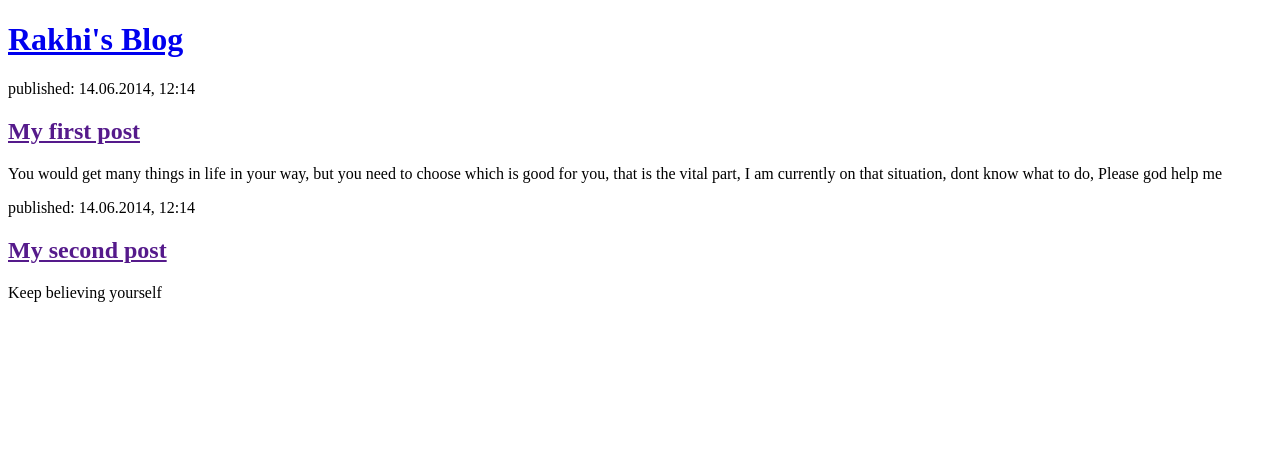
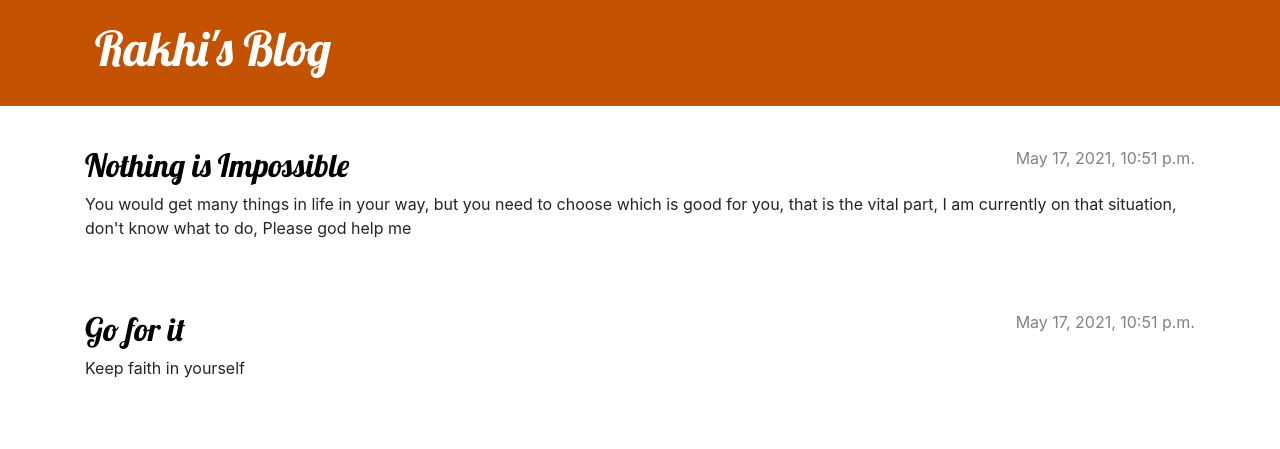
Before and after one commit to ERakhi/My-First-Blog, a Django app: page / in a window 1280 px wide. Shown: the top 449 px of the page. Run offline with Django 3.2, Linux system fonts and the light colour scheme; data comes from the database, SQL or seed files in the repository; both versions use the stored data as it was after the commit.

Commit message:
Added view and template for detailed blog post as well as CSS for the site.

```diff
--- /dev/null
+++ b/blog/static/css/blog.css
@@ -0,0 +1,70 @@
+.page-header {
+    background-color: #C25100;
+    margin-top: 0;
+    margin-bottom: 40px;
+    padding: 20px 20px 20px 40px;
+}
+
+.page-header h1,
+.page-header h1 a,
+.page-header h1 a:visited,
+.page-header h1 a:active {
+    color: #ffffff;
+    font-size: 36pt;
+    text-decoration: none;
+}
+
+h1,
+h2,
+h3,
+h4 {
+    font-family: 'Lobster', cursive;
+}
+
+.date {
+    color: #828282;
+}
+
+.save {
+    float: right;
+}
+
+.post-form textarea,
+.post-form input {
+    width: 100%;
+}
+
+.top-menu,
+.top-menu:hover,
+.top-menu:visited {
+    color: #ffffff;
+    float: right;
+    font-size: 26pt;
+    margin-right: 20px;
+}
+
+.post {
+    margin-bottom: 70px;
+}
+
+.post h2 a,
+.post h2 a:visited {
+    color: #000000;
+}
+
+.post>.date,
+.post>.actions {
+    float: right;
+}
+
+.btn-default,
+.btn-default:visited {
+    color: #C25100;
+    background: none;
+    border-color: #C25100;
+}
+
+.btn-default:hover {
+    color: #FFFFFF;
+    background-color: #C25100;
+}
--- /dev/null
+++ b/blog/templates/blog/base.html
@@ -0,0 +1,26 @@
+{% load static %}
+
+<!DOCTYPE html>
+<html>
+    <head>
+        <title>Rakhi's blog</title>
+        <link rel="stylesheet" href="https://cdn.jsdelivr.net/npm/bootstrap@4.5.3/dist/css/bootstrap.min.css" integrity="sha384-TX8t27EcRE3e/ihU7zmQxVncDAy5uIKz4rEkgIXeMed4M0jlfIDPvg6uqKI2xXr2" crossorigin="anonymous">
+        <link href='//fonts.googleapis.com/css?family=Lobster&subset=latin,latin-ext' rel='stylesheet' type='text/css'>
+        <link rel="stylesheet" href="{% static 'css/blog.css' %}">
+    </head>
+    <body>
+        <header class="page-header">
+        <div class="container">
+            <h1><a href="/">Rakhi's Blog</a></h1>
+        </div>
+        </header>
+        <main class="container">
+            <div class="row">
+                <div class="col">
+                {% block content %}
+                {% endblock %}
+                </div>
+            </div>
+        </main>
+    </body>
+</html>
--- a/blog/templates/blog/post_list.html
+++ b/blog/templates/blog/post_list.html
@@ -1,23 +1,14 @@
-<!DOCTYPE html>
-<html>
-    <head>
-        <title>Rakhi's blog</title>
-    </head>
-    <body>
-        <header>
-            <h1><a href="/">Rakhi's Blog</a></h1>
-        </header>
+{% extends 'blog/base.html' %}
+{% load static %}
 
-        <article>
-            <time>published: 14.06.2014, 12:14</time>
-            <h2><a href="">My first post</a></h2>
-            <p>You would get many things in life in your way, but you need to choose which is good for you, that is the vital part, I am currently on that situation, dont know what to do, Please god help me</p>
-        </article>
-
-        <article>
-            <time>published: 14.06.2014, 12:14</time>
-            <h2><a href="">My second post</a></h2>
-            <p>Keep believing yourself</p>
-        </article>
-    </body>
-</html>
+{% block content %}
+{% for post in posts %}
+    <article class="post">
+        <time class="date">
+            {{ post.published_date }}
+        </time>
+        <h2><a href="{% url 'post_detail' pk=post.pk %}">{{ post.title }}</a></h2>
+        <p>{{ post.text|linebreaksbr }}</p>
+    </article>
+{% endfor %}
+{% endblock %}
--- a/blog/urls.py
+++ b/blog/urls.py
@@ -1,8 +1,9 @@
 from django.urls import path
 # from django.conf.urls import url
 from django.urls import path
-from .views import post_list
+from .views import post_list, post_detail
 
 urlpatterns = [
     path('',post_list, name='post_list'),
+    path('post/<int:pk>/',post_detail, name='post_detail'),
 ]
--- a/blog/views.py
+++ b/blog/views.py
@@ -1,6 +1,13 @@
-from django.shortcuts import render
+from django.shortcuts import render, get_object_or_404
+from .models import POST
+from django.utils import timezone
 
 # Create your views here.
 
 def post_list(request):
-    return render(request, 'blog/post_list.html',{})
+    posts = POST.objects.filter(published_date__lte=timezone.now()).order_by('published_date')
+    return render(request, 'blog/post_list.html',{'posts': posts})
+
+def post_detail(request, pk):
+    post = get_object_or_404(POST, pk=pk)
+    return render(request, 'blog/post_detail.html',{'post': post})
```
Also changed, not shown: blog/templates/blog/post_detail.html (added, +13 -0 lines), db.sqlite3.
